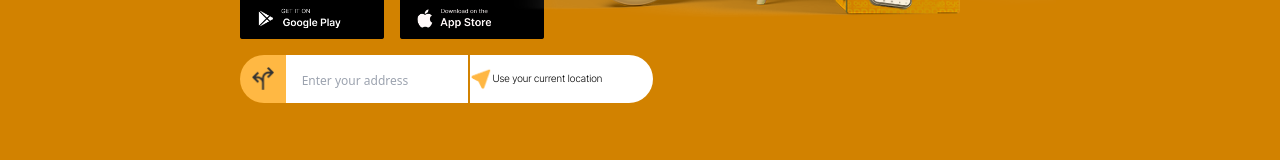
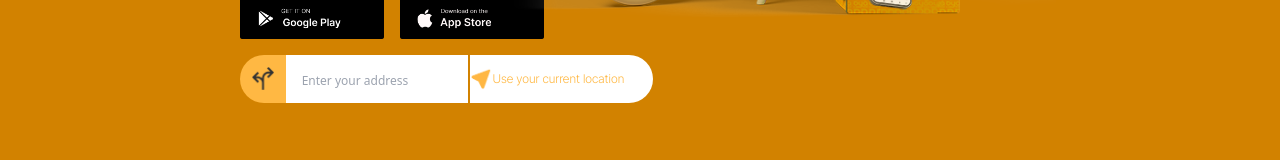
Before and after one commit to idibiatech/oyanowv2, a React (Vite) app: page / in a window 1280 px wide. Shown: the part 635-795 px from the top of the page. Built offline with nearby package versions, Linux system fonts and the light colour scheme.

Commit message:
fixed search box

```diff
--- a/src/pages/pages.css
+++ b/src/pages/pages.css
@@ -64,7 +64,8 @@ header {
 	align-items: center;
 }
 .search-box p {
-	font-size: 10px;
+	font-size: 12px;
+	color: #ffb843;
 }
 .search-icon-wrapper {
 	width: 10%;
@@ -74,6 +75,7 @@ header {
 	display: flex;
 	justify-content: center;
 	align-items: center;
+	height: 3rem;
 }
 .search-input-wrapper {
 	width: 40%;
@@ -84,10 +86,12 @@ header {
 	width: 100%;
 	height: 100%;
 	outline: none;
+	text-indent: 0.3rem;
 }
 .search-input-wrapper input::placeholder {
-	padding: 0 0 0 1rem;
 	font-size: 12px;
+
+	/* background-color: red; */
 }
 .search-btn-wrapper {
 	height: 100%;
@@ -504,7 +508,6 @@ might change later when figma is updated
 	}
 	.hero-right img {
 		width: 20rem;
-
 		position: absolute;
 		right: 1rem;
 	}
@@ -513,6 +516,9 @@ might change later when figma is updated
 		width: 40%;
 		display: flex;
 		padding: 0;
+	}
+	.search-input-wrapper input {
+		text-indent: 1rem;
 	}
 	.send-text-wrapper {
 		display: block;
```
